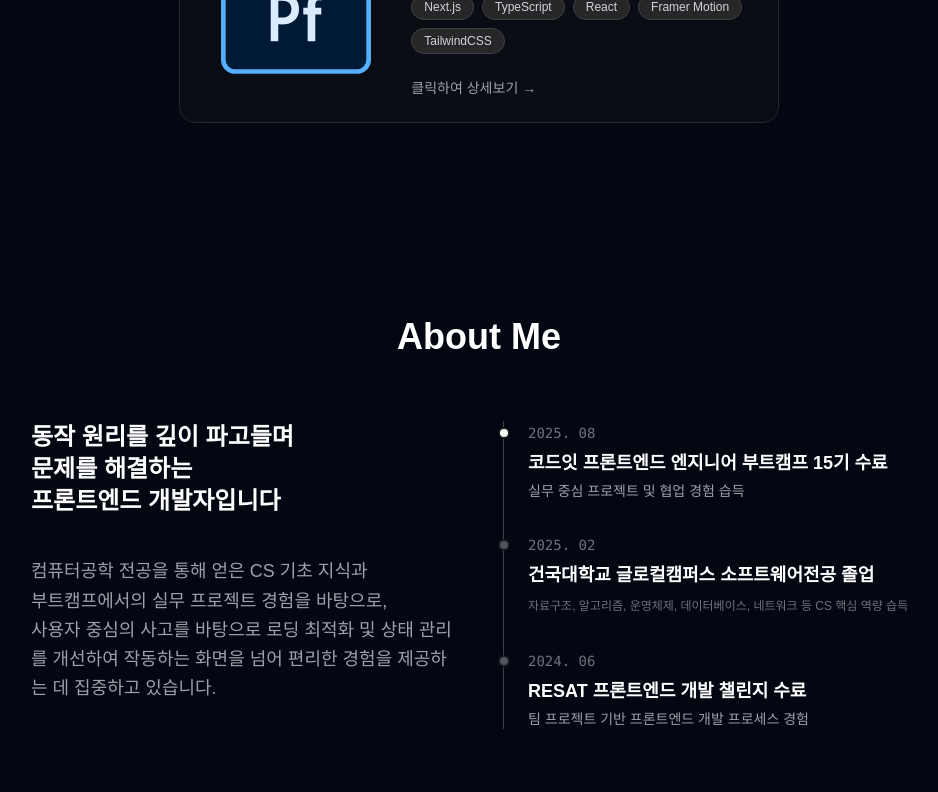
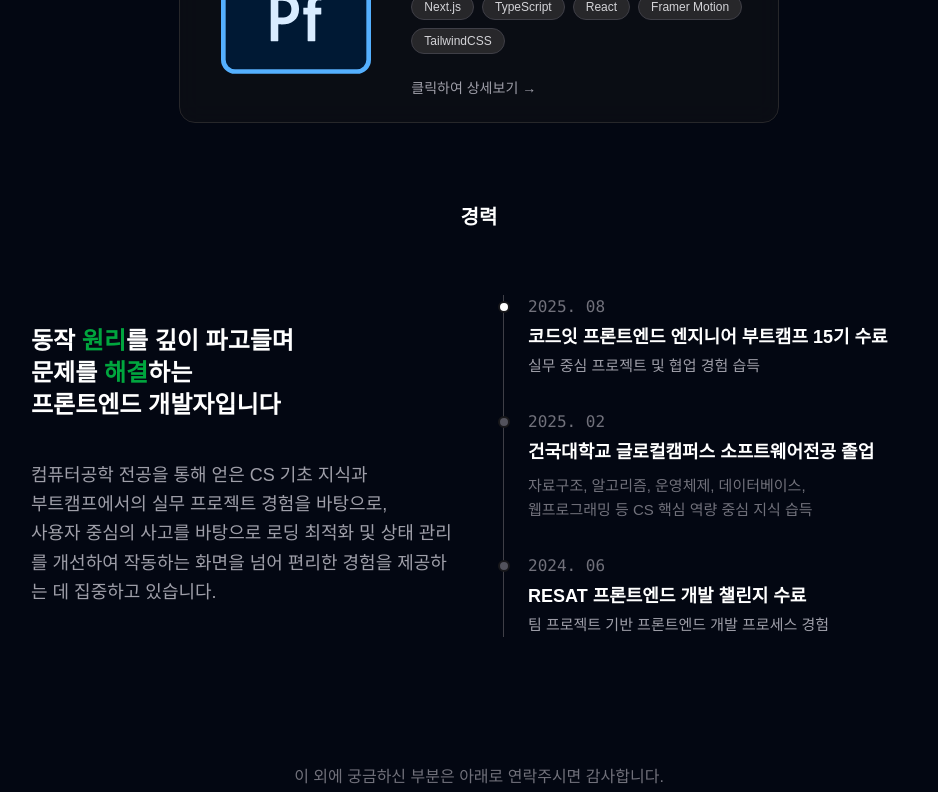
Before and after one commit to wnsdn00/portfolio, a Next.js app: page / in a window 1280 px wide. Shown: the part 2020-2812 px from the top of the page, without its empty margins (161-1099 px from the left). Built offline with nearby package versions, Linux system fonts and the light colour scheme.

Commit message:
소개글 디자인 수정

```diff
--- a/components/About.tsx
+++ b/components/About.tsx
@@ -10,17 +10,17 @@ export default function About() {
   };
 
   return (
-    <section id="about" className="min-h-screen flex items-center justify-center px-6 py-20">
+    <section id="about" className=" flex items-center justify-center px-6 py-20">
       <div className="max-w-4xl w-full">
         {/* Section Title */}
         <motion.h2
           {...fadeInUp}
-          className="text-4xl font-semibold mb-16 text-center"
+          className="text-xl font-semibold mb-16 text-center"
         >
-          About Me
+          경력
         </motion.h2>
 
-        <div className="grid grid-cols-1 md:grid-cols-2 gap-12 items-start">
+        <div className="grid grid-cols-1 md:grid-cols-2 gap-12 items-center">
 
           {/* 왼쪽: 소개글 */}
           <motion.div
@@ -29,8 +29,8 @@ export default function About() {
             className="space-y-10"
           >
             <h3 className="text-2xl font-bold text-white">
-              동작 원리를 깊이 파고들며 <br/>
-              문제를 해결하는 <br/>
+              동작 <span className="text-green-600">원리</span>를 깊이 파고들며 <br/>
+              문제를 <span className="text-green-600">해결</span>하는 <br/>
               프론트엔드 개발자입니다
             </h3>
             <p className="text-lg text-zinc-400 leading-relaxed">
@@ -49,33 +49,33 @@ export default function About() {
             <div className="relative">
               {/* 타임라인 포인트 점 */}
               <div className="absolute w-3 h-3 bg-white rounded-full -left-[30px] top-1.5 border-2 border-zinc-900" />
-              <span className="text-sm font-mono text-zinc-500">2025. 08</span>
+              <span className="text-md font-mono text-zinc-500">2025. 08</span>
               <h4 className="text-lg font-semibold text-white mt-1">
                 코드잇 프론트엔드 엔지니어 부트캠프 15기 수료
               </h4>
-              <p className="text-sm text-zinc-400 mt-1">실무 중심 프로젝트 및 협업 경험 습득</p>
+              <p className="text-[15px] text-zinc-400 mt-1">실무 중심 프로젝트 및 협업 경험 습득</p>
             </div>
 
             {/* 이력 아이템 2 */}
             <div className="relative">
               <div className="absolute w-3 h-3 bg-zinc-600 rounded-full -left-[30px] top-1.5 border-2 border-zinc-900" />
-              <span className="text-sm font-mono text-zinc-500">2025. 02</span>
+              <span className="text-md font-mono text-zinc-500">2025. 02</span>
               <h4 className="text-lg font-semibold text-white mt-1">
                 건국대학교 글로컬캠퍼스 소프트웨어전공 졸업
               </h4>
-              <p className="text-xs text-zinc-500 mt-2 leading-relaxed">
-                자료구조, 알고리즘, 운영체제, 데이터베이스, 네트워크 등 CS 핵심 역량 습득
+              <p className="text-[15px] text-zinc-500 mt-2 leading-relaxed">
+                자료구조, 알고리즘, 운영체제, 데이터베이스,<br/> 웹프로그래밍 등 CS 핵심 역량 중심 지식 습득
               </p>
             </div>
 
             {/* 이력 아이템 3 */}
             <div className="relative">
               <div className="absolute w-3 h-3 bg-zinc-600 rounded-full -left-[30px] top-1.5 border-2 border-zinc-900" />
-              <span className="text-sm font-mono text-zinc-500">2024. 06</span>
+              <span className="text-md font-mono text-zinc-500">2024. 06</span>
               <h4 className="text-lg font-semibold text-white mt-1">
                 RESAT 프론트엔드 개발 챌린지 수료
               </h4>
-              <p className="text-sm text-zinc-400 mt-1">팀 프로젝트 기반 프론트엔드 개발 프로세스 경험</p>
+              <p className="text-[15px] text-zinc-400 mt-1">팀 프로젝트 기반 프론트엔드 개발 프로세스 경험</p>
             </div>
           </motion.div>
         </div>
```
